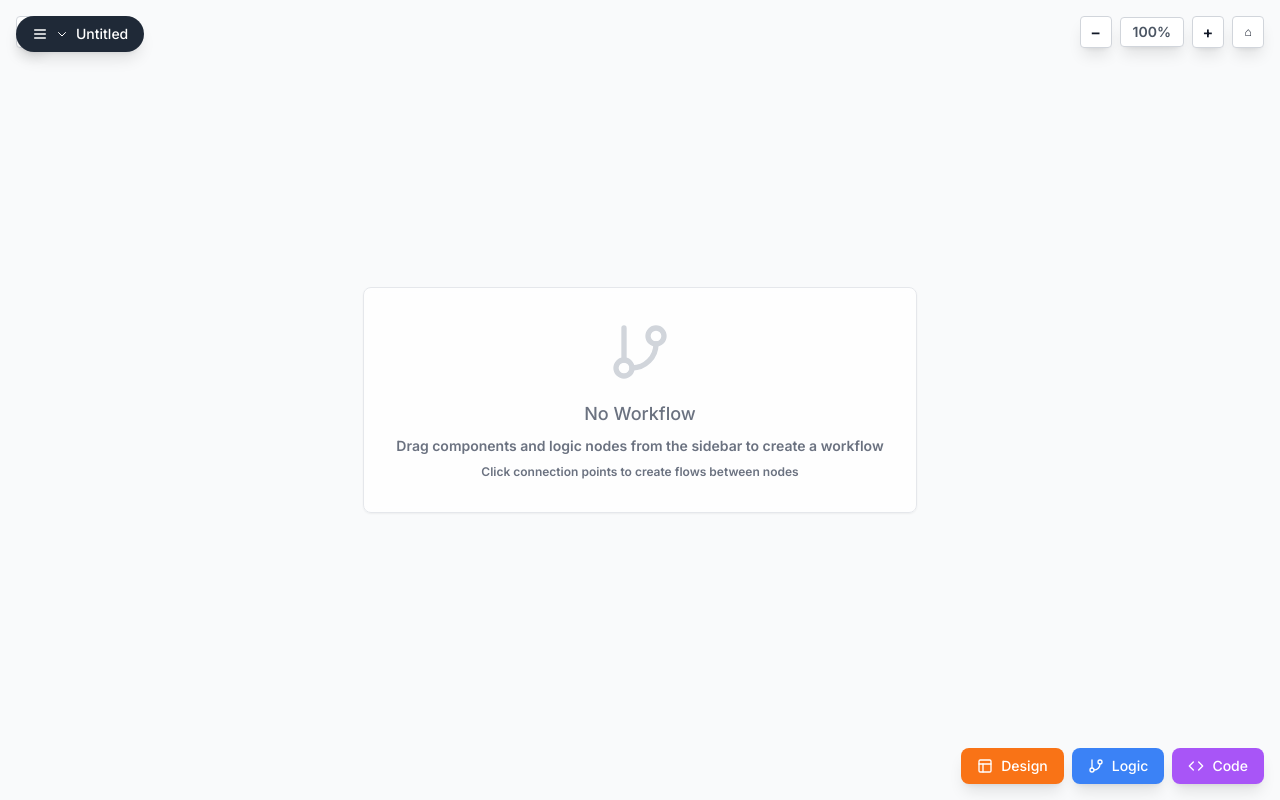
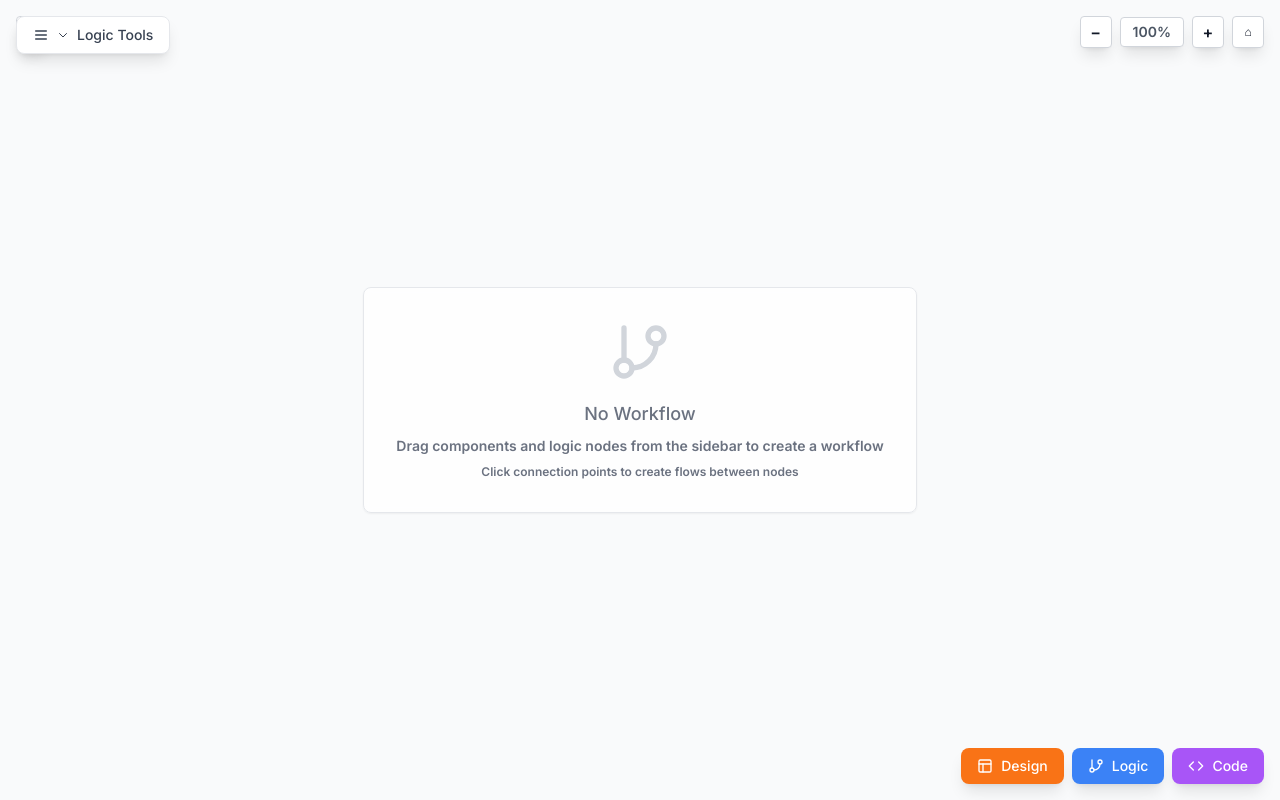
Before and after one commit to vinithwade/CTRL-MVP, a React (Vite) app in the folder packages/frontend/: page /logic in a window 1280 px wide. Both pictures are taken after a click on the button 295 px from the left and 24 px from the top of the page. Built offline with nearby package versions, Linux system fonts and the light colour scheme; a web font is replaced by a local one.

Commit message:
Update Logic Mode sidebar toggle button - Changed from pill-shaped to rectangular design - Updated theme from dark to white with gray text - Changed text from 'Untitled' to 'Logic Tools' - Added border for better definition - Cleaner, more professional appearance

```diff
--- a/packages/frontend/src/pages/LogicMode.tsx
+++ b/packages/frontend/src/pages/LogicMode.tsx
@@ -711,7 +711,7 @@ export function LogicMode() {
           <div className="absolute top-4 left-4 z-50">
             <button
               onClick={() => setLeftSidebarVisible(true)}
-              className="flex items-center space-x-2 px-4 py-2 bg-gray-800 text-white rounded-full shadow-lg hover:bg-gray-700 transition-colors"
+              className="flex items-center space-x-2 px-4 py-2 bg-white text-gray-700 rounded-lg shadow-lg hover:bg-gray-50 transition-colors border border-gray-200"
               title="Show Tools"
             >
               <svg className="w-4 h-4" fill="none" stroke="currentColor" viewBox="0 0 24 24">
@@ -720,7 +720,7 @@ export function LogicMode() {
               <svg className="w-3 h-3" fill="none" stroke="currentColor" viewBox="0 0 24 24">
                 <path strokeLinecap="round" strokeLinejoin="round" strokeWidth={2} d="M19 9l-7 7-7-7" />
               </svg>
-              <span className="text-sm font-medium">Untitled</span>
+              <span className="text-sm font-medium">Logic Tools</span>
             </button>
           </div>
         )}
```
